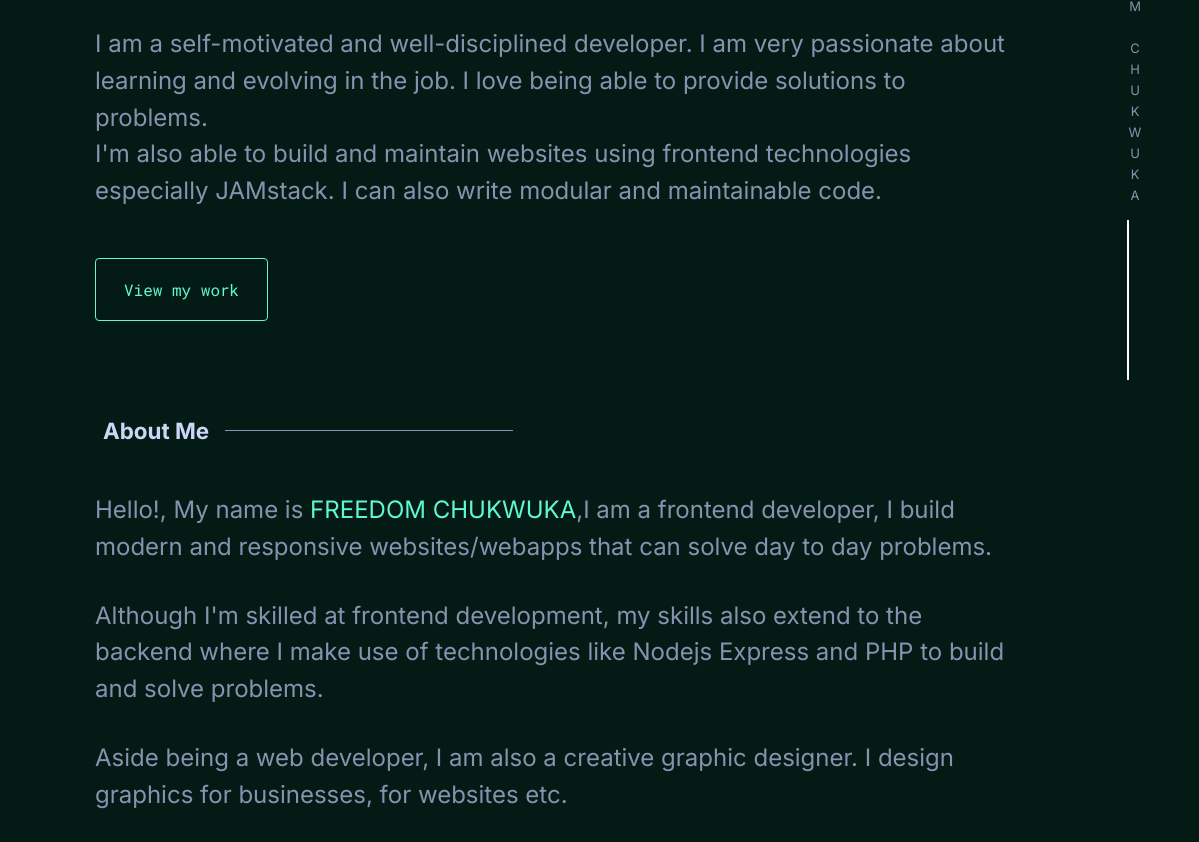
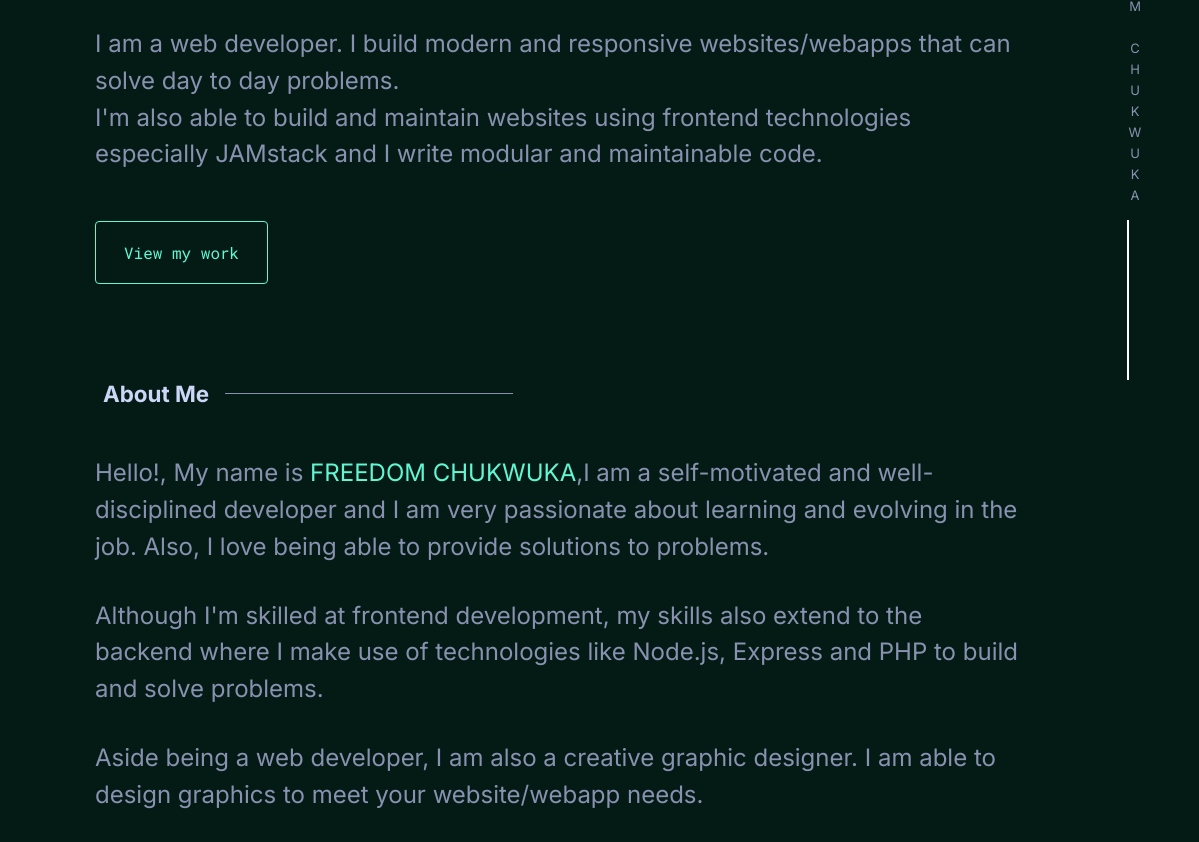
Before and after one commit to DonFreedom/New-portfolio, a plain HTML site: page index.html in a window 1280 px wide. Shown: the part 470-1312 px from the top of the page, 81-1280 px from the left. Drawn offline with nearby package versions, Linux system fonts and the light colour scheme.

Commit message:
second commit

```diff
--- a/index.html
+++ b/index.html
@@ -85,10 +85,10 @@
           <h1 title="my name">Freedom Chukwuka</h1>
           <h3>I code your imaginations into reality</h3>
           <p>
-            I am a self-motivated and well-disciplined developer. I am very passionate about learning and evolving in the job. I love being able to provide solutions to problems.
+            I am a web developer. I build modern and responsive websites/webapps that can solve day to day problems.
             <br>
             I'm also able to build and maintain websites using frontend technologies
-            especially JAMstack. I can also write modular and maintainable code.
+            especially JAMstack and I write modular and maintainable code.
           </p>
           <a href="#work" class="view_work">
             <div>View my work</div>
@@ -103,17 +103,15 @@
           <div class="pmg">
             <div class="ps">
               <p>
-                Hello!, My name is <span>FREEDOM CHUKWUKA</span>,I am a
-                frontend developer, I build modern and responsive
-                websites/webapps that can solve day to day problems.
+                Hello!, My name is <span>FREEDOM CHUKWUKA</span>,I am a self-motivated and well-disciplined developer and I am very passionate about learning and evolving in the job. Also, I love being able to provide solutions to problems.
               </p>
               <p>
                 Although I'm skilled at frontend development, my skills also
-                extend to the backend where I make use of technologies like Nodejs
+                extend to the backend where I make use of technologies like Node.js,
                 Express and PHP to build and solve problems.
               </p>
               <p>
-                Aside being a web developer, I am also a creative graphic designer. I design graphics for businesses, for websites etc.
+                 Aside being a web developer, I am also a creative graphic designer. I am able to design graphics to meet your website/webapp needs.
               </p>
               <p>
                 I'm currently studying <span>PHYSICS</span> in the prestigious Federal
@@ -122,12 +120,14 @@
               <div class="tech">
                 <h5>Here are some  few technologies I've been working with</h5>
                 <ul>
+                  <li>git</li>
                   <li>javascript -- typescript -- php</li>
                   <li>Reactjs -- nextjs -- vuejs -- nuxtjs</li>
                   <li>nodejs -- express</li>
-                  <li>JQuery-- SASS</li>
+                  <li>JQuery -- SASS</li>
                   <li>Tailwindcss -- bootstrap</li>
                   <li>html -- css -- scss</li>
+                  <li>wordpress -- figma</li>
                 </ul>
               </div>
             </div>
@@ -153,7 +153,7 @@
 
         <section class="heading-section" id="work">
           <h1 class="sub-heading">
-            <span class="sub-heading-numbering"></span> Some projects I've
+            <span class="sub-heading-numbering"></span>Here are some projects I've
             worked on so far
             <div class="hline"></div>
           </h1>
```
